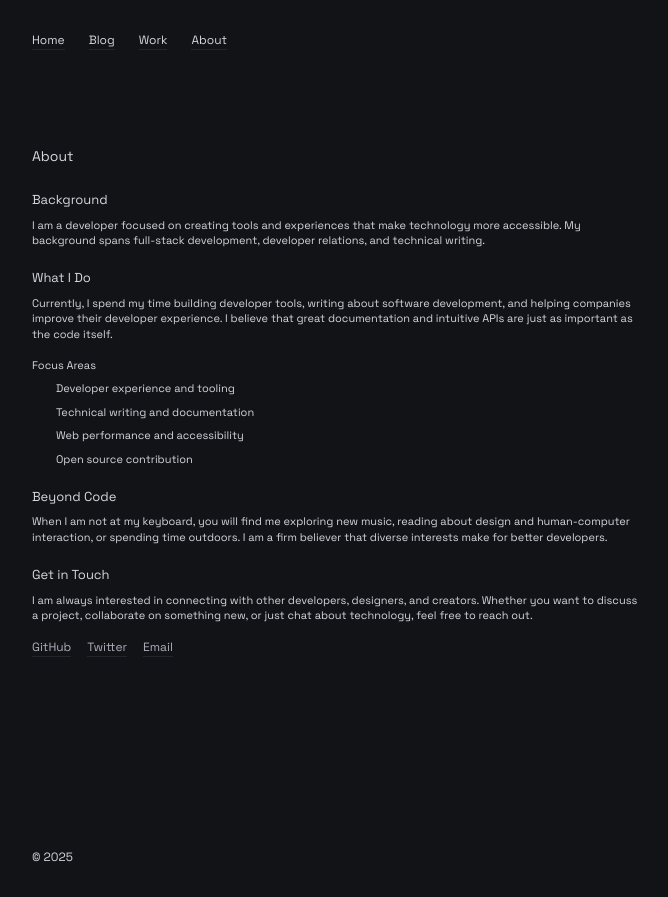
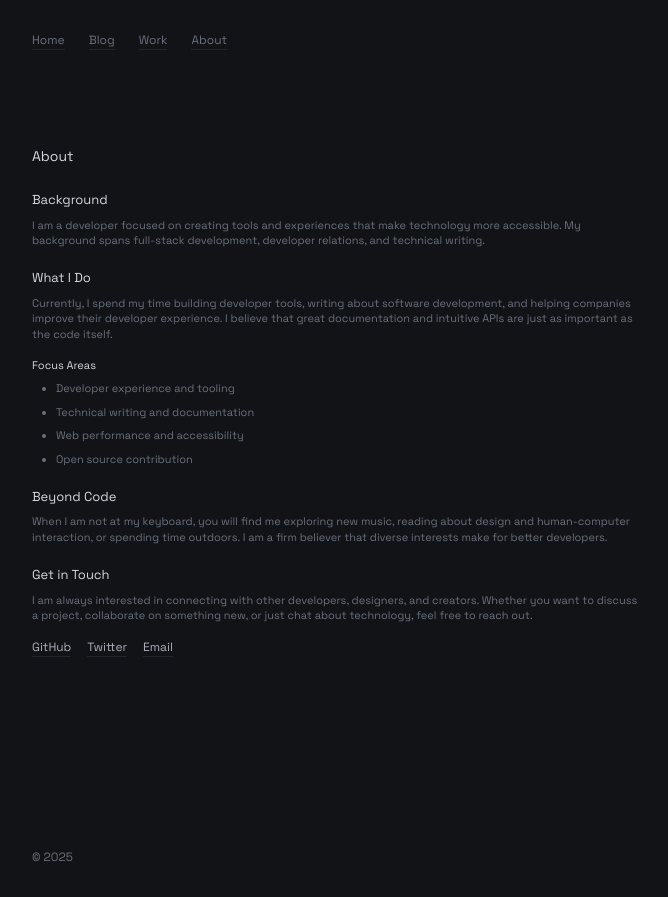
Before and after one commit to zhravan/zen-mdx-blog, a Next.js app: page /about in a window 1280 px wide. Shown: the whole page, without its empty margins (304-972 px from the left). Built offline with nearby package versions, Linux system fonts and the light colour scheme.

Commit message:
fix: update blog content styling and remove smart quotes from MDX files

```diff
--- a/app/blog/developer-experience/page.mdx
+++ b/app/blog/developer-experience/page.mdx
@@ -1,6 +1,6 @@
 # Developer Experience Matters
 
-Developer experience (DX) isn't just about making things easy—it's about removing friction and allowing developers to focus on what matters: building great products.
+Developer experience (DX) is not just about making things easy—it is about removing friction and allowing developers to focus on what matters: building great products.
 
 ## What is Developer Experience?
 
@@ -15,9 +15,9 @@ DX encompasses everything a developer interacts with: documentation, APIs, tooli
 
 ## The Impact
 
-Great DX leads to faster adoption, happier developers, and ultimately better products. It's an investment that pays dividends in reduced support costs and increased satisfaction.
+Great DX leads to faster adoption, happier developers, and ultimately better products. It is an investment that pays dividends in reduced support costs and increased satisfaction.
 
-> "The best tools are the ones you don't have to think about."
+> "The best tools are the ones you do not have to think about."
 
 ## Building for Developers
 
--- a/app/blog/welcome/page.mdx
+++ b/app/blog/welcome/page.mdx
@@ -1,6 +1,6 @@
 # Welcome to My Blog
 
-I'm excited to share my thoughts on technology, development, and the lessons I've learned along the way. This space will serve as a collection of essays, tutorials, and reflections on building products.
+I am excited to share my thoughts on technology, development, and the lessons I have learned along the way. This space will serve as a collection of essays, tutorials, and reflections on building products.
 
 ## What to Expect
 
@@ -13,4 +13,4 @@ My writing focuses on making complex technical concepts accessible and interesti
 
 ## Get in Touch
 
-I'm always interested in connecting with fellow developers and creators. Feel free to reach out if you'd like to discuss any of these topics or collaborate on something interesting.
+I am always interested in connecting with fellow developers and creators. Feel free to reach out if you would like to discuss any of these topics or collaborate on something interesting.
--- a/app/globals.css
+++ b/app/globals.css
@@ -83,17 +83,30 @@ a:hover {
   font-size: 0.6875rem;
   line-height: 1.4;
   margin-bottom: 0.75rem;
+  color: var(--color-muted-foreground);
 }
 
-.prose ul, .prose ol {
+.prose ul {
+  list-style-type: disc;
   font-size: 0.6875rem;
   line-height: 1.4;
   margin-bottom: 1rem;
   margin-left: 1.5rem;
+  color: var(--color-muted-foreground);
+}
+
+.prose ol {
+  list-style-type: decimal;
+  font-size: 0.6875rem;
+  line-height: 1.4;
+  margin-bottom: 1rem;
+  margin-left: 1.5rem;
+  color: var(--color-muted-foreground);
 }
 
 .prose li {
   margin-bottom: 0.5rem;
+  color: var(--color-muted-foreground);
 }
 
 .prose code {
@@ -116,6 +129,9 @@ a:hover {
   padding-left: 1rem;
   font-style: italic;
   margin: 1rem 0;
+  color: var(--color-muted-foreground);
+  font-size: 0.6875rem;
+  line-height: 1.4;
 }
 
 .prose pre code {
@@ -125,6 +141,11 @@ a:hover {
 
 .prose strong {
   font-weight: 600;
+  color: var(--color-foreground);
+}
+
+.prose em {
+  font-style: italic;
 }
 
 .prose a {
```
